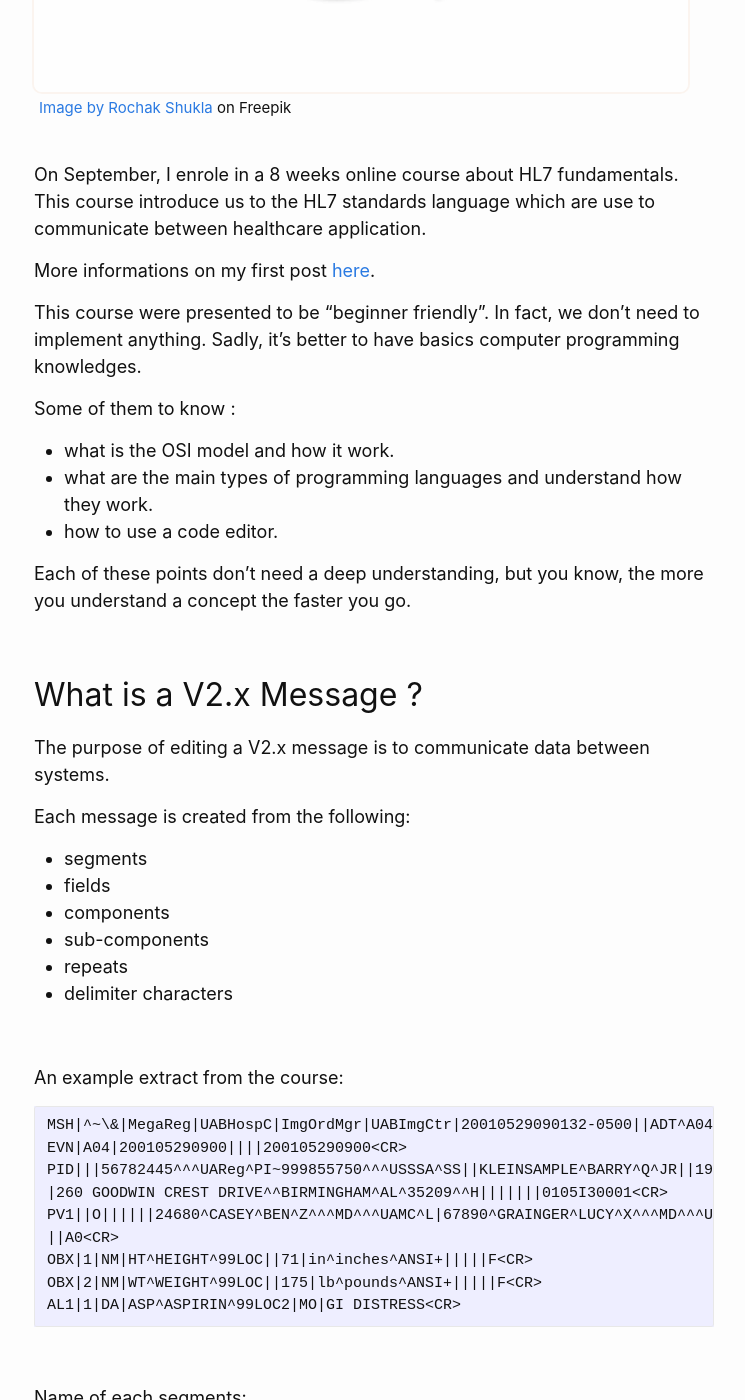
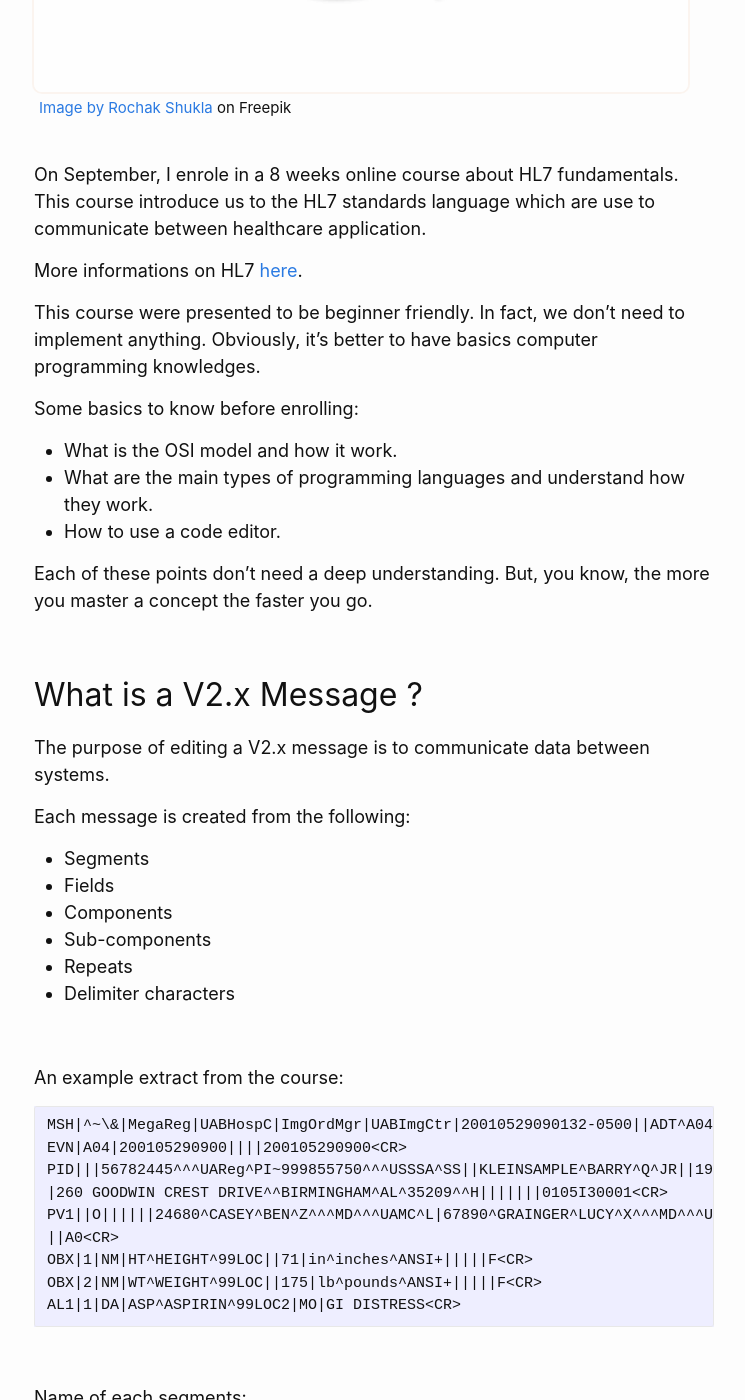
Before and after one commit to CMagnac/CMagnac-first-blog, a Jekyll site: the page built from _posts/2022-10-26-v2x-message.md, in a window 1280 px wide and 1400 px high, scrolled down 571 px. Shown: the whole window, without its empty margins (266-1011 px from the left). Built offline with Jekyll 4.4.1, drawn with Linux system fonts in a browser that asks for light colours; some of the changed text lies outside the part shown.

Commit message:
Update post

```diff
--- a/_posts/2022-10-26-v2x-message.md
+++ b/_posts/2022-10-26-v2x-message.md
@@ -10,18 +10,20 @@ image: message.png
 On September, I enrole in a 8 weeks online course about HL7 fundamentals.
 This course introduce us to the HL7 standards language which are use to communicate between healthcare application.
 
-More informations on my first post [here]({% link _posts/2022-10-09-intro-to-hl7.md %}).
+More informations on HL7 [here]({% link _posts/2022-10-09-intro-to-hl7.md %}).
 
-This course were presented to be "beginner friendly".
-In fact, we don't need to implement anything. Sadly, it's better to have basics computer programming knowledges.
+This course were presented to be beginner friendly.
+In fact, we don't need to implement anything.
+Obviously, it's better to have basics computer programming knowledges.
 
-Some of them to know :
+Some basics to know before enrolling:
 
-+ what is the OSI model and how it work.
-+ what are the main types of programming languages and understand how they work.
-+ how to use a code editor.
++ What is the OSI model and how it work.
++ What are the main types of programming languages and understand how they work.
++ How to use a code editor.
 
-Each of these points don't need a deep understanding, but you know, the more you understand a concept the faster you go.
+Each of these points don't need a deep understanding.
+But, you know, the more you master a concept the faster you go.
 
 <br>
 
@@ -31,12 +33,12 @@ The purpose of editing a V2.x message is to communicate data between systems.
 
 Each message is created from the following:
 
-+ segments
-+ fields
-+ components
-+ sub-components
-+ repeats
-+ delimiter characters
++ Segments
++ Fields
++ Components
++ Sub-components
++ Repeats
++ Delimiter characters
 
 <br>
 
@@ -89,7 +91,9 @@ MSH|^~\&|
 ## The HL7 python package
 
 Python has lots of libraries.
-I first use the HL7 package to better understand the structure of the message.
-Secondly, that was a useful tool to catch the right index each fields and construct a XML message from.
+I use the HL7 package to better understand the structure of the message.
+Secondly, that was a useful tool to catch the right index of each fields and construct a XML message from.
 
 More informations about this documentation click [here](https://python-hl7.readthedocs.io/en/latest/).
+
+It's not rocket science. 😅
```
Also changed, not shown: other parts of _posts/2022-10-26-v2x-message.md (+1 -1 lines).
